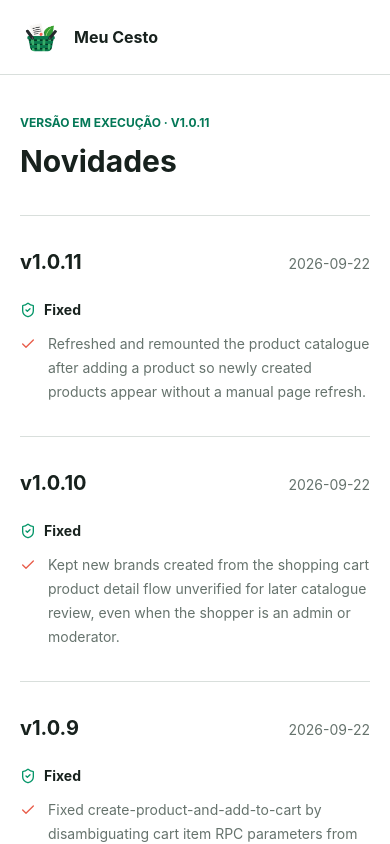
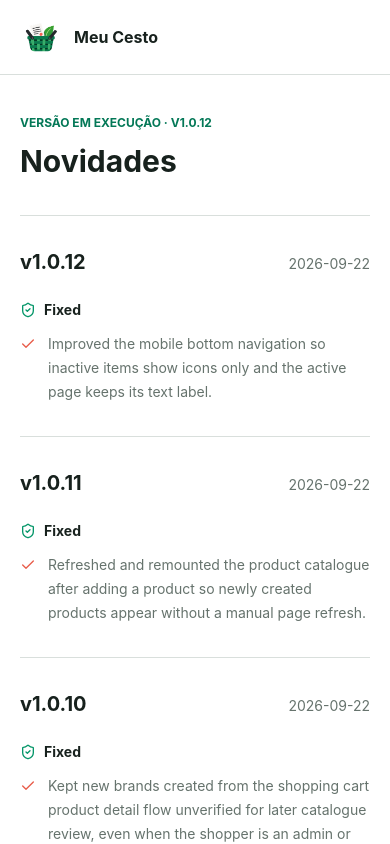
Before and after one commit to tugaera/meucesto, a Next.js app: page /changelog in a window 390 px wide. Shown: the top 844 px of the page. Built offline with nearby package versions, Linux system fonts and the light colour scheme.

Commit message:
fix: simplify mobile bottom navigation in v1.0.12

```diff
--- a/package.json
+++ b/package.json
@@ -1,6 +1,6 @@
 {
   "name": "meu-cesto",
-  "version": "1.0.11",
+  "version": "1.0.12",
   "private": true,
   "type": "module",
   "description": "Meu Cesto - a collaborative shopping assistant for Portuguese-first families.",
--- a/src/components/layout/app-navigation.tsx
+++ b/src/components/layout/app-navigation.tsx
@@ -22,7 +22,21 @@ export function AppNavigation({ showAdmin }: { showAdmin: boolean }) {
     <nav aria-label={t("nav.main")} className="contents">
       {items.map(({ href, key, icon: Icon }) => {
         const active = pathname === href || pathname.startsWith(`${href}/`);
-        return <Link key={href} href={href} aria-current={active ? "page" : undefined} className={cn("group flex min-h-12 items-center gap-3 border-l-2 px-4 text-sm font-semibold transition-colors md:min-h-11", active ? "border-[var(--emerald)] bg-[var(--emerald-soft)] text-[var(--emerald-dark)]" : "border-transparent text-[var(--muted)] hover:bg-gray-50 hover:text-[var(--ink)]")}><Icon className="h-5 w-5 shrink-0" aria-hidden /><span>{t(key)}</span></Link>;
+        return (
+          <Link
+            key={href}
+            href={href}
+            aria-label={t(key)}
+            aria-current={active ? "page" : undefined}
+            className={cn(
+              "group flex min-h-12 items-center justify-center gap-1.5 border-t-2 px-1 text-xs font-semibold transition-colors md:min-h-11 md:justify-start md:gap-3 md:border-l-2 md:border-t-0 md:px-4 md:text-sm",
+              active ? "border-[var(--emerald)] bg-[var(--emerald-soft)] text-[var(--emerald-dark)]" : "border-transparent text-[var(--muted)] hover:bg-gray-50 hover:text-[var(--ink)]",
+            )}
+          >
+            <Icon className="h-5 w-5 shrink-0" aria-hidden />
+            <span className={cn("max-w-[4.75rem] truncate leading-4 md:max-w-none", active ? "inline" : "hidden md:inline")}>{t(key)}</span>
+          </Link>
+        );
       })}
     </nav>
   );
--- a/src/components/layout/app-shell.tsx
+++ b/src/components/layout/app-shell.tsx
@@ -32,7 +32,7 @@ export function AppShell({ profile, children }: { profile: AppProfile; children:
           </header>
           <PullToRefresh><main className="page-enter mx-auto w-full max-w-5xl px-4 py-6 sm:px-6 md:px-8 md:py-8">{children}</main></PullToRefresh>
         </div>
-        <div className={showAdmin ? "fixed inset-x-0 bottom-0 z-40 grid grid-cols-6 border-t border-[var(--line)] bg-white pb-[env(safe-area-inset-bottom)] md:hidden" : "fixed inset-x-0 bottom-0 z-40 grid grid-cols-5 border-t border-[var(--line)] bg-white pb-[env(safe-area-inset-bottom)] md:hidden"}><AppNavigation showAdmin={showAdmin} /></div>
+        <div className={showAdmin ? "fixed inset-x-0 bottom-0 z-40 grid min-h-[58px] grid-cols-6 border-t border-[var(--line)] bg-white pb-[env(safe-area-inset-bottom)] md:hidden" : "fixed inset-x-0 bottom-0 z-40 grid min-h-[58px] grid-cols-5 border-t border-[var(--line)] bg-white pb-[env(safe-area-inset-bottom)] md:hidden"}><AppNavigation showAdmin={showAdmin} /></div>
       </div>
     </I18nProvider>
   );
--- a/src/generated/app-version.ts
+++ b/src/generated/app-version.ts
@@ -1,3 +1,3 @@
 // Generated by scripts/sync-app-version.ts. Do not edit.
-export const APP_VERSION = '1.0.11' as const;
+export const APP_VERSION = '1.0.12' as const;
 export const APP_RELEASE_DATE = '2026-09-22' as const;
--- a/src/generated/changelog.ts
+++ b/src/generated/changelog.ts
@@ -11,6 +11,18 @@ export interface GeneratedChangelogRelease {
 }
 
 export const CHANGELOG = [
+  {
+    "version": "1.0.12",
+    "date": "2026-09-22",
+    "categories": [
+      {
+        "name": "Fixed",
+        "entries": [
+          "Improved the mobile bottom navigation so inactive items show icons only and the active page keeps its text label."
+        ]
+      }
+    ]
+  },
   {
     "version": "1.0.11",
     "date": "2026-09-22",
```
Also changed, not shown: 1 other file (tests, documents, lock files or other folders).
